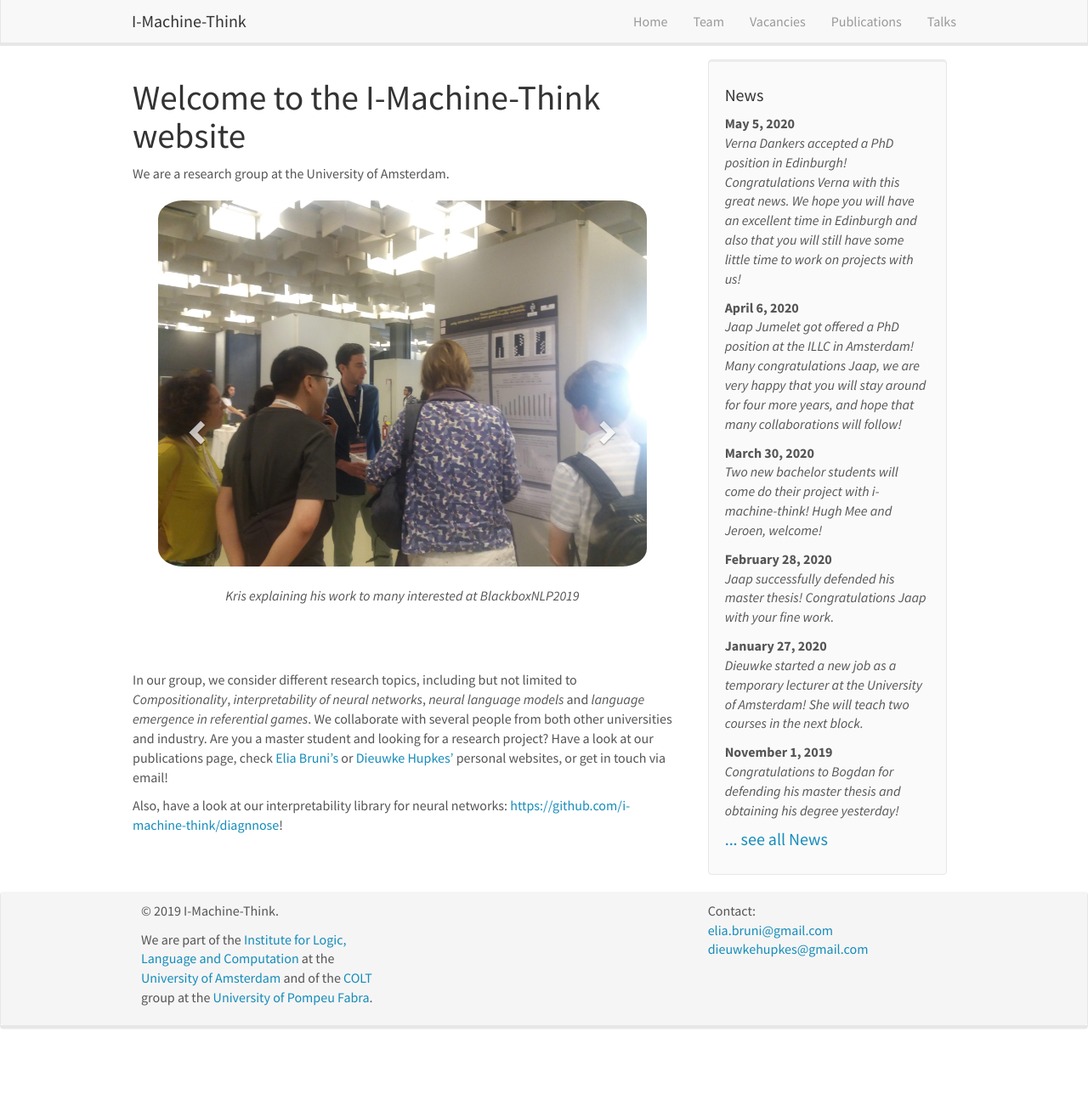
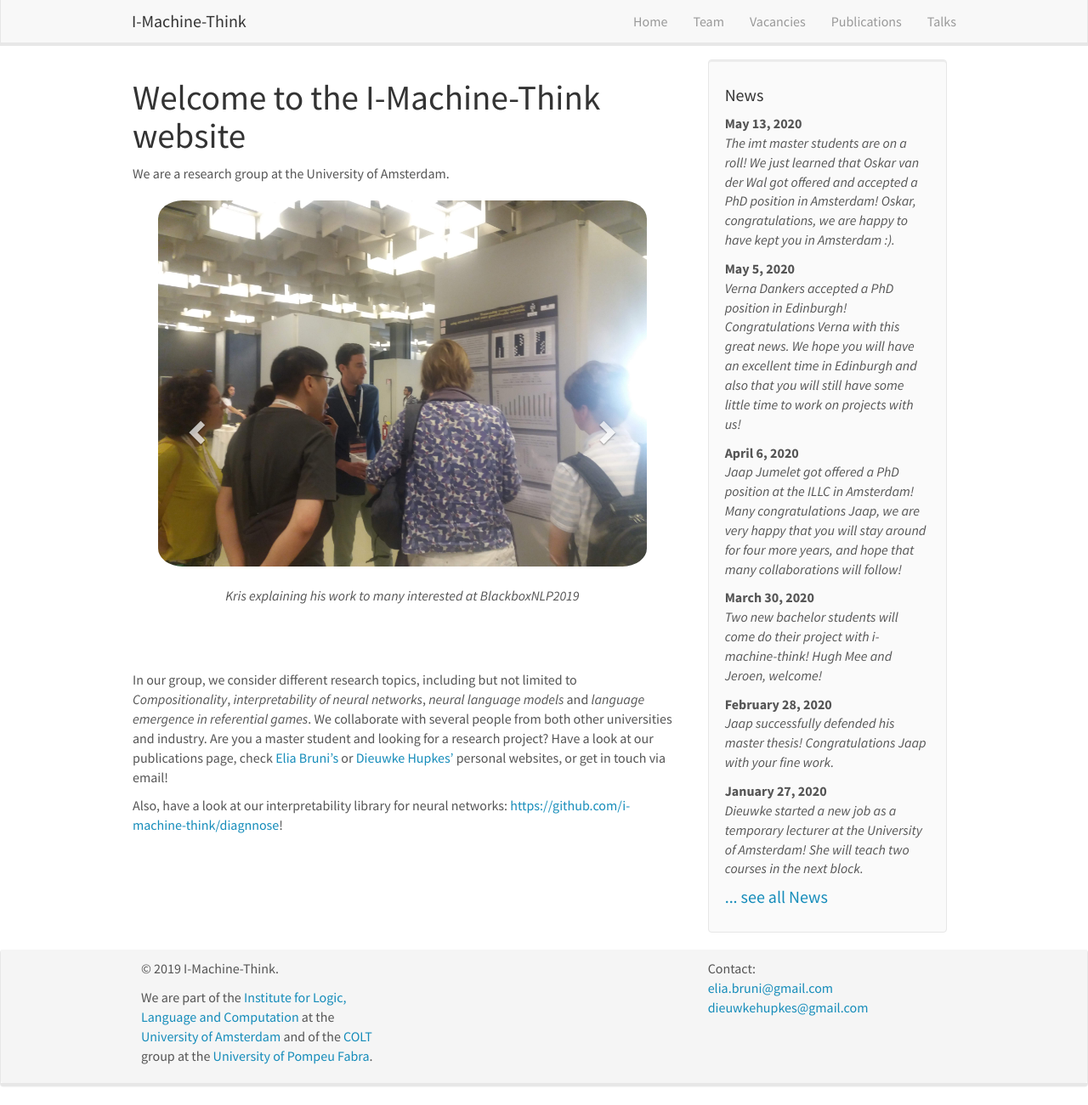
Before and after one commit to i-machine-think/i-machine-think.github.io, a Jekyll site: the page built from _pages/home.md, in a window 1280 px wide and 1301 px high. Shown: the whole window at 85% size. Built offline with Jekyll 4.4.1, drawn with Linux system fonts in a browser that asks for light colours; nearby versions of some CDN libraries.

Commit message:
Add news Oskar

```diff
--- a/_data/news.yml
+++ b/_data/news.yml
@@ -1,3 +1,6 @@
+- date: "May 13, 2020"
+  headline: The imt master students are on a roll! We just learned that Oskar van der Wal got offered and accepted a PhD position in Amsterdam! Oskar, congratulations, we are happy to have kept you in Amsterdam :).
+
 - date: "May 5, 2020"
   headline: Verna Dankers accepted a PhD position in Edinburgh! Congratulations Verna with this great news. We hope you will have an excellent time in Edinburgh and also that you will still have some little time to work on projects with us!
 
```
